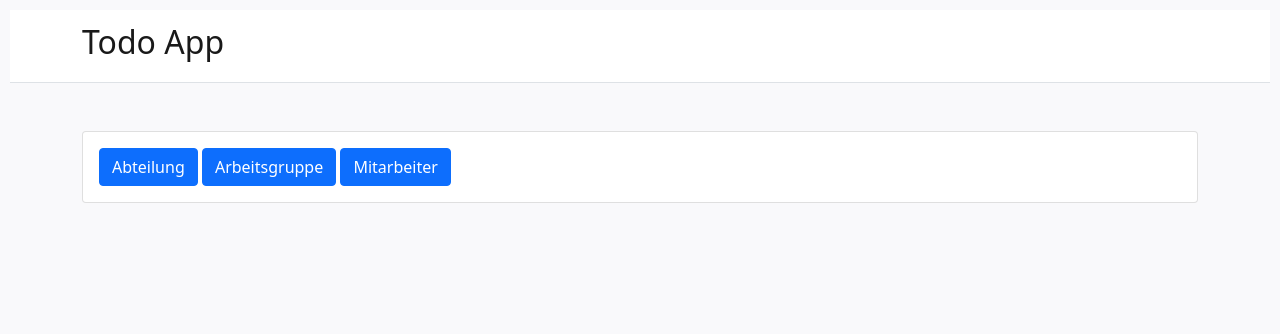
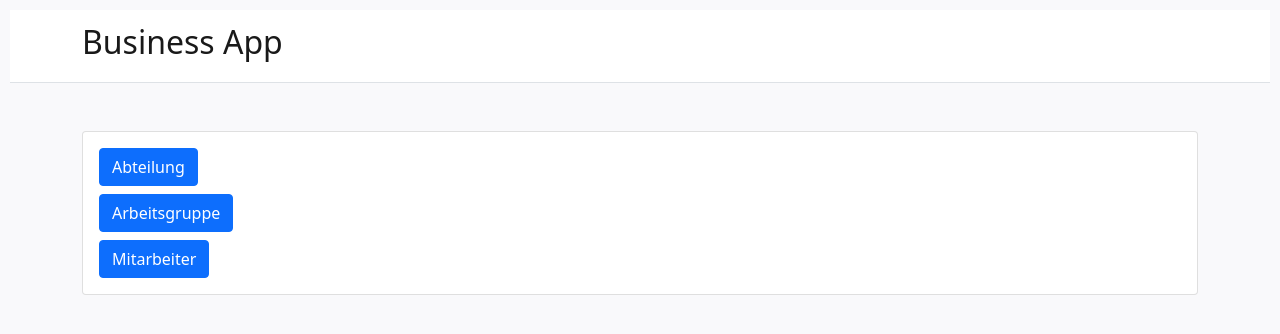
Before and after one commit to SPL21GL/JL_INFI_Flask_Project, a Flask app: page / in a window 1280 px wide. Shown: the top 334 px of the page. Run offline with Flask 2, Linux system fonts and the light colour scheme.

Commit message:
Update index.html

```diff
--- a/templates/index.html
+++ b/templates/index.html
@@ -3,7 +3,7 @@
 {%block body%}
 <nav class="navbar navbar-light bg-white mb-5 border-bottom">
     <div class="container">
-      <a class="navbar-brand"><h2>Todo App</h2></a>
+      <a class="navbar-brand"><h2>Business App</h2></a>
   </div>
 </nav>
 <div class="container">
@@ -22,9 +22,9 @@
 <!--duedate-->
 <!--done-->
 
-      <button type="submit" class="btn btn-primary">Abteilung</button>
-      <button type="submit" class="btn btn-primary">Arbeitsgruppe</button>
-      <button type="submit" class="btn btn-primary">Mitarbeiter</button>
+      <button type="submit" class="btn btn-primary">Abteilung</button><br>
+      <button type="submit" class="btn btn-primary mt-2">Arbeitsgruppe</button><br>
+      <button type="submit" class="btn btn-primary mt-2">Mitarbeiter</button>
     </form>
   </div>
 </div>
```
